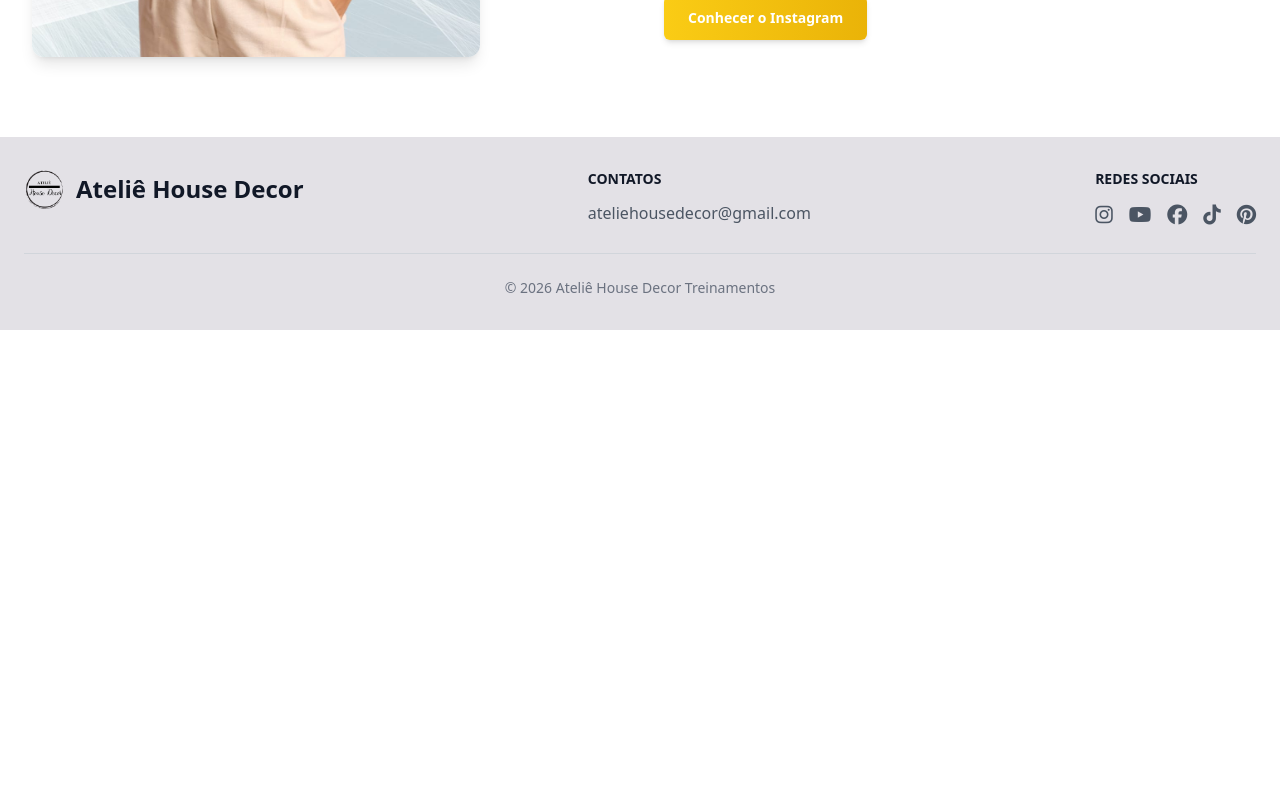
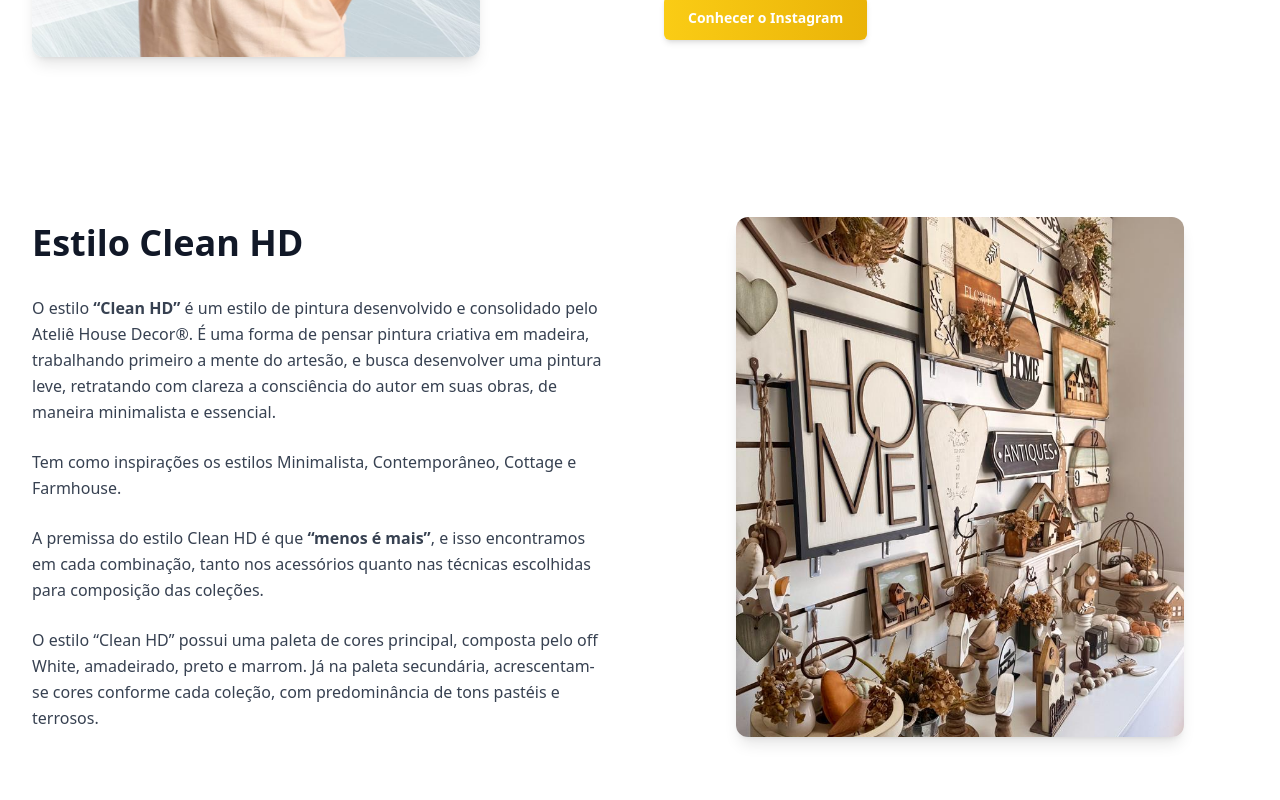
Before and after one commit to Enzoluizb/universohd-react-type-firebase, a React (Vite) app: page / in a window 1280 px wide. Shown: the part 1400-2200 px from the top of the page. Before the commit the page ends 1730 px from the top, so only its background shows below. Built offline with nearby package versions, Linux system fonts and the light colour scheme.

Commit message:
CleanHD Section

```diff
--- /dev/null
+++ b/src/components/landing/CleanHDSection.tsx
@@ -0,0 +1,61 @@
+export default function CleanHDSection() {
+  return (
+    <section className="bg-white py-20">
+      <div className="mx-auto max-w-7xl px-6 lg:px-8">
+        <div className="grid grid-cols-1 gap-16 lg:grid-cols-2 items-center">
+          {/* Texto */}
+          <div className="flex flex-col justify-center">
+            <h2 className="text-3xl sm:text-4xl font-bold text-gray-900 mb-8">
+              Estilo Clean HD
+            </h2>
+
+            <div className="space-y-6 text-gray-700 leading-relaxed">
+              <p>
+                O estilo <strong>“Clean HD”</strong> é um estilo de pintura
+                desenvolvido e consolidado pelo Ateliê House Decor®. É uma forma
+                de pensar pintura criativa em madeira, trabalhando primeiro a
+                mente do artesão, e busca desenvolver uma pintura leve,
+                retratando com clareza a consciência do autor em suas obras, de
+                maneira minimalista e essencial.
+              </p>
+
+              <p>
+                Tem como inspirações os estilos Minimalista, Contemporâneo,
+                Cottage e Farmhouse.
+              </p>
+
+              <p>
+                A premissa do estilo Clean HD é que{" "}
+                <strong>“menos é mais”</strong>, e isso encontramos em cada
+                combinação, tanto nos acessórios quanto nas técnicas escolhidas
+                para composição das coleções.
+              </p>
+
+              <p>
+                O estilo “Clean HD” possui uma paleta de cores principal,
+                composta pelo off White, amadeirado, preto e marrom. Já na
+                paleta secundária, acrescentam-se cores conforme cada coleção,
+                com predominância de tons pastéis e terrosos.
+              </p>
+            </div>
+          </div>
+
+          {/* Imagem */}
+          <div className="flex justify-center">
+            <img
+              src="/images/cleanHD.jpg"
+              alt="Estilo Clean HD"
+              className="
+                w-full max-w-md
+                h-[520px]
+                rounded-xl
+                shadow-lg
+                object-cover
+              "
+            />
+          </div>
+        </div>
+      </div>
+    </section>
+  );
+}
--- a/src/pages/Home.tsx
+++ b/src/pages/Home.tsx
@@ -1,11 +1,13 @@
 import Hero from "../components/landing/Hero";
-import AboutAndressa from "../components/landing/AboutSection";
+import AboutSection from "../components/landing/AboutSection";
+import CleanHDSection from "../components/landing/CleanHDSection";
 
 export default function Home() {
   return (
-    <main>
+    <>
       <Hero />
-      <AboutAndressa />
-    </main>
+      <AboutSection />
+      <CleanHDSection />
+    </>
   );
 }
```
Also changed, not shown: public/images/cleanHD.jpg (added).
